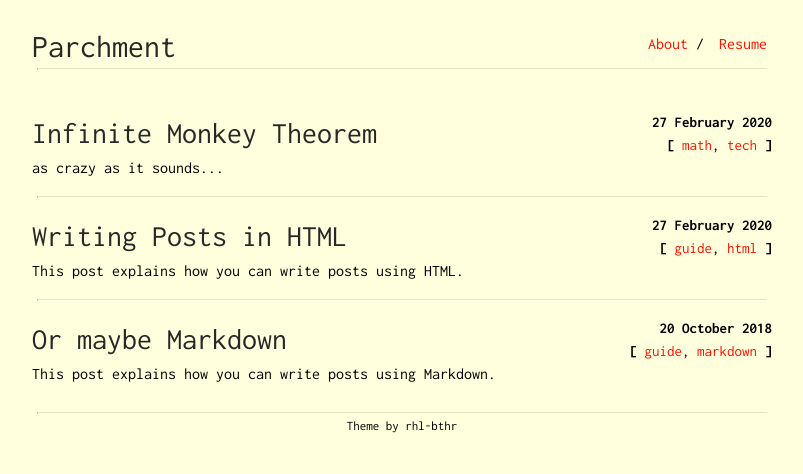
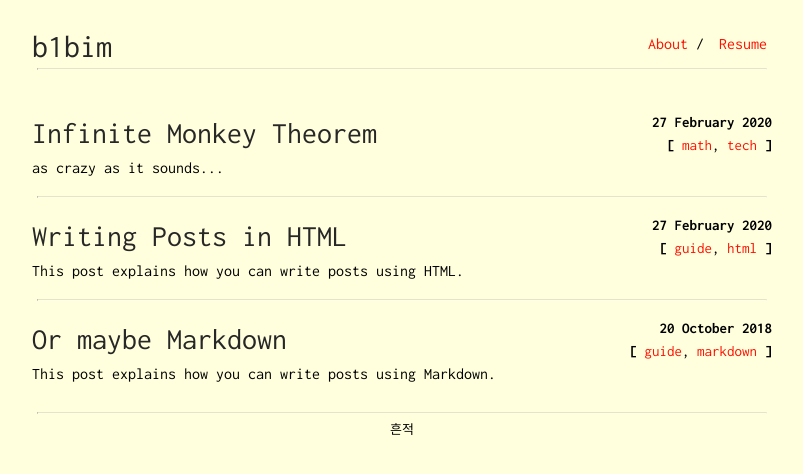
Before and after one commit to b1bim/b1bim.github.io, a Jekyll site: the page built from index.html, in a window 1280 px wide. Shown: the top 474 px of the page, without its empty margins (238-1041 px from the left). Built offline with Jekyll 4.4.1, drawn with Linux system fonts in a browser that asks for light colours.

Commit message:
config 수정

```diff
--- a/_config.yml
+++ b/_config.yml
@@ -1,13 +1,13 @@
-title: Parchment
-author: pro-panda
-subtitle: The life of a frustrated engineer
+title: b1bim
+author: b1bim
+subtitle: The life of a orninary person
 
-url: "https://rahulbothra.com"
-baseurl: "/parchment"
+url: "https://b1bim.github.io"
+baseurl: "/"
 
 footer_only_homepage: true
-footer_url: "https://github.com/rhl-bthr"
-footer_text: "Theme by rhl-bthr"
+footer_url: "https://github.com/b1bim"
+footer_text: "흔적"
 
 profile-picture: assets/profile.png
 favicon_location: assets/favicon.ico
```
